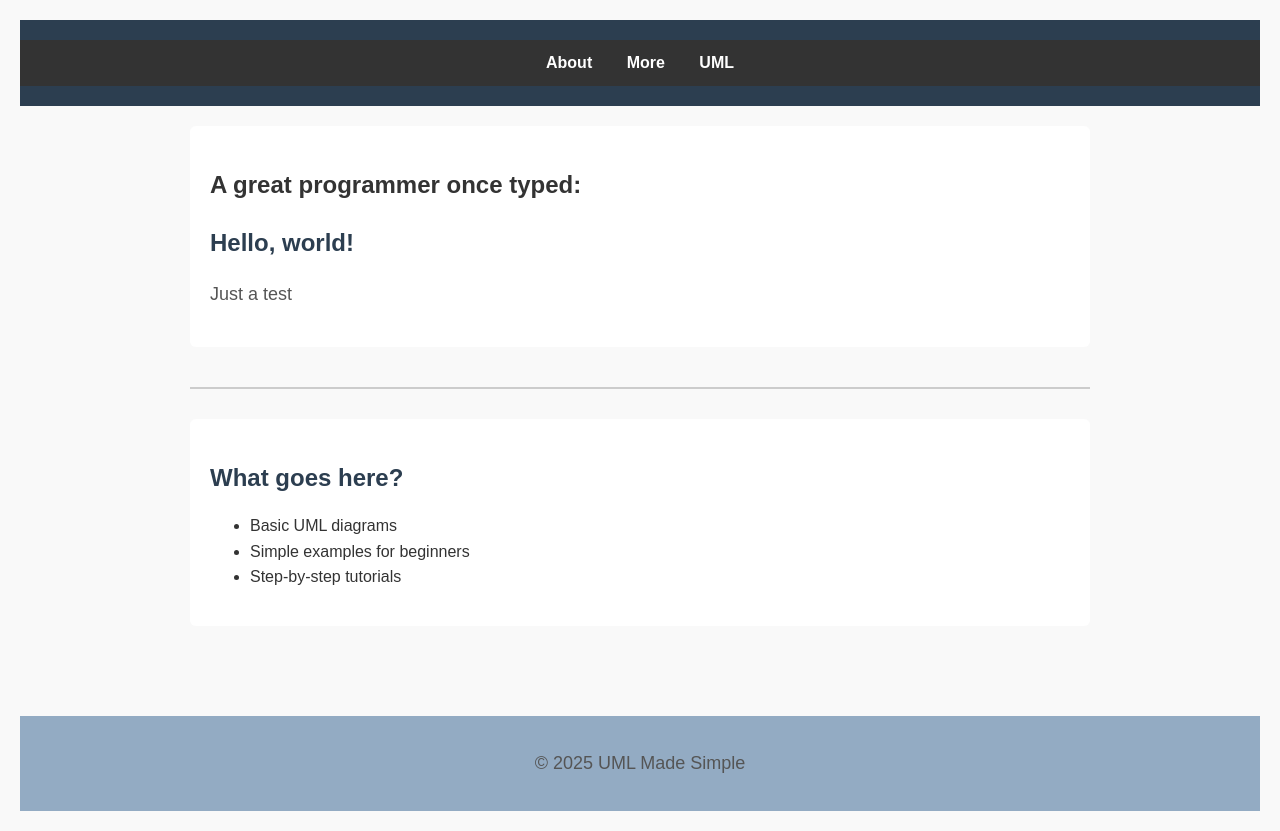
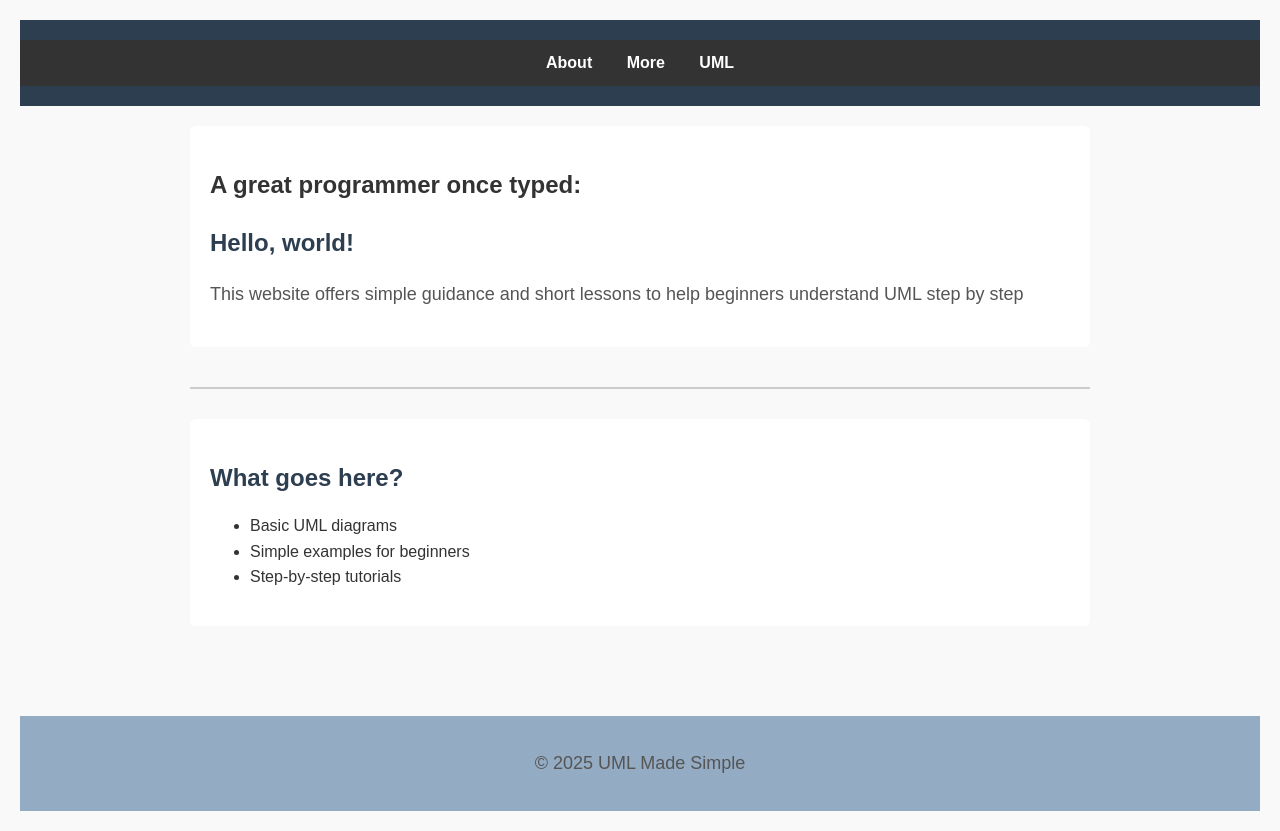
Before and after one commit to 11968-ship-it/Testing101, a plain HTML site: page index.html in a window 1280 px wide. Drawn offline with Linux system fonts and the light colour scheme.

Commit message:
Update index.html

```diff
--- a/index.html
+++ b/index.html
@@ -19,7 +19,7 @@
     <section class="intro">
     <h1> A great programmer once typed:</h1>
     <h2> Hello, world! </h2>
-    <p>Just a test</p>
+    <p>This website offers simple guidance and short lessons to help beginners understand UML step by step</p>
     </section>
 
     <hr> <!-- sperator line -->
```
